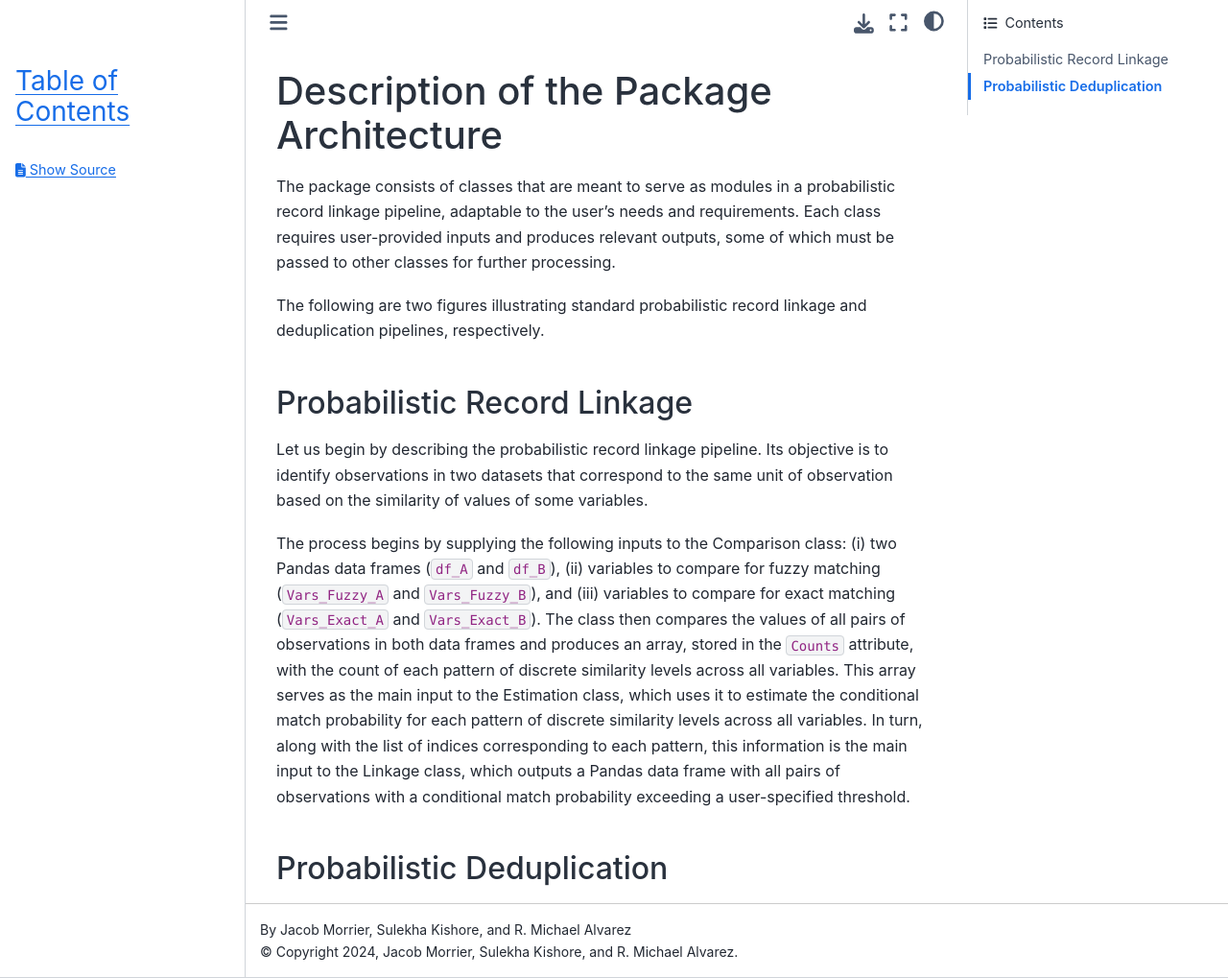
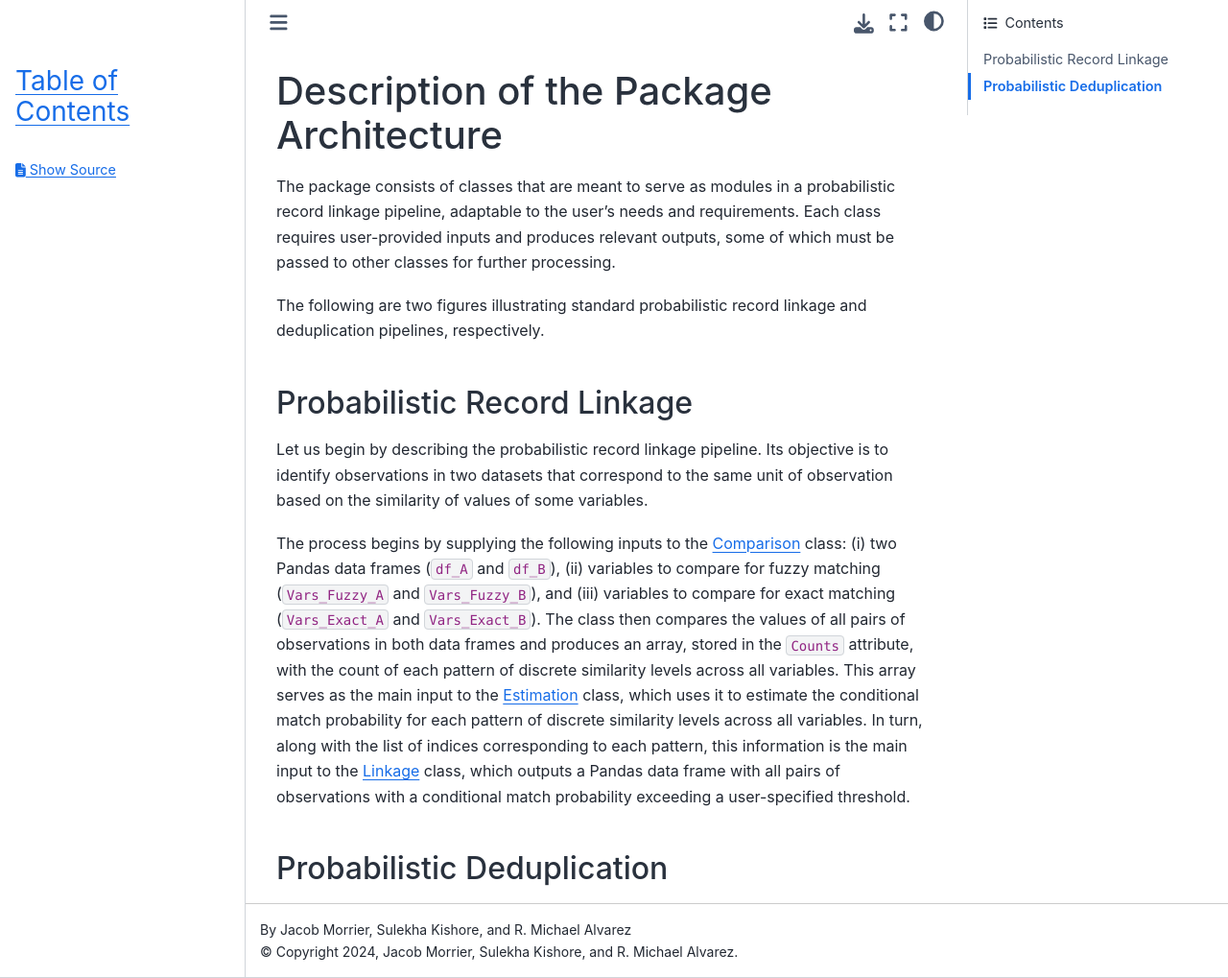
Before and after one commit to jacobmorrier/fast-er, a Sphinx documentation site: the page built from docs/source/architecture.rst, in a window 1280 px wide and 1019 px high. Shown: the whole window at 96% size. Built offline with Sphinx 7.4.7 and the Sphinx Book theme 1.1.4, drawn with Linux system fonts in a browser that asks for light colours; pages that are not in the unit, such as notebooks, are missing from menus; part of the change alters nothing that is shown.

```diff
--- a/docs/source/architecture.rst
+++ b/docs/source/architecture.rst
@@ -10,7 +10,7 @@ Probabilistic Record Linkage
 
 Let us begin by describing the probabilistic record linkage pipeline. Its objective is to identify observations in two datasets that correspond to the same unit of observation based on the similarity of values of some variables.
 
-The process begins by supplying the following inputs to the Comparison class: (i) two Pandas data frames (``df_A`` and ``df_B``), (ii) variables to compare for fuzzy matching (``Vars_Fuzzy_A`` and ``Vars_Fuzzy_B``), and (iii) variables to compare for exact matching (``Vars_Exact_A`` and ``Vars_Exact_B``). The class then compares the values of all pairs of observations in both data frames and produces an array, stored in the ``Counts`` attribute, with the count of each pattern of discrete similarity levels across all variables. This array serves as the main input to the Estimation class, which uses it to estimate the conditional match probability for each pattern of discrete similarity levels across all variables. In turn, along with the list of indices corresponding to each pattern, this information is the main input to the Linkage class, which outputs a Pandas data frame with all pairs of observations with a conditional match probability exceeding a user-specified threshold.
+The process begins by supplying the following inputs to the :doc:`Comparison <comparison>` class: (i) two Pandas data frames (``df_A`` and ``df_B``), (ii) variables to compare for fuzzy matching (``Vars_Fuzzy_A`` and ``Vars_Fuzzy_B``), and (iii) variables to compare for exact matching (``Vars_Exact_A`` and ``Vars_Exact_B``). The class then compares the values of all pairs of observations in both data frames and produces an array, stored in the ``Counts`` attribute, with the count of each pattern of discrete similarity levels across all variables. This array serves as the main input to the :doc:`Estimation <estimation>` class, which uses it to estimate the conditional match probability for each pattern of discrete similarity levels across all variables. In turn, along with the list of indices corresponding to each pattern, this information is the main input to the :doc:`Linkage <linkage>` class, which outputs a Pandas data frame with all pairs of observations with a conditional match probability exceeding a user-specified threshold.
 
 Probabilistic Deduplication
 ---------------------------
```
